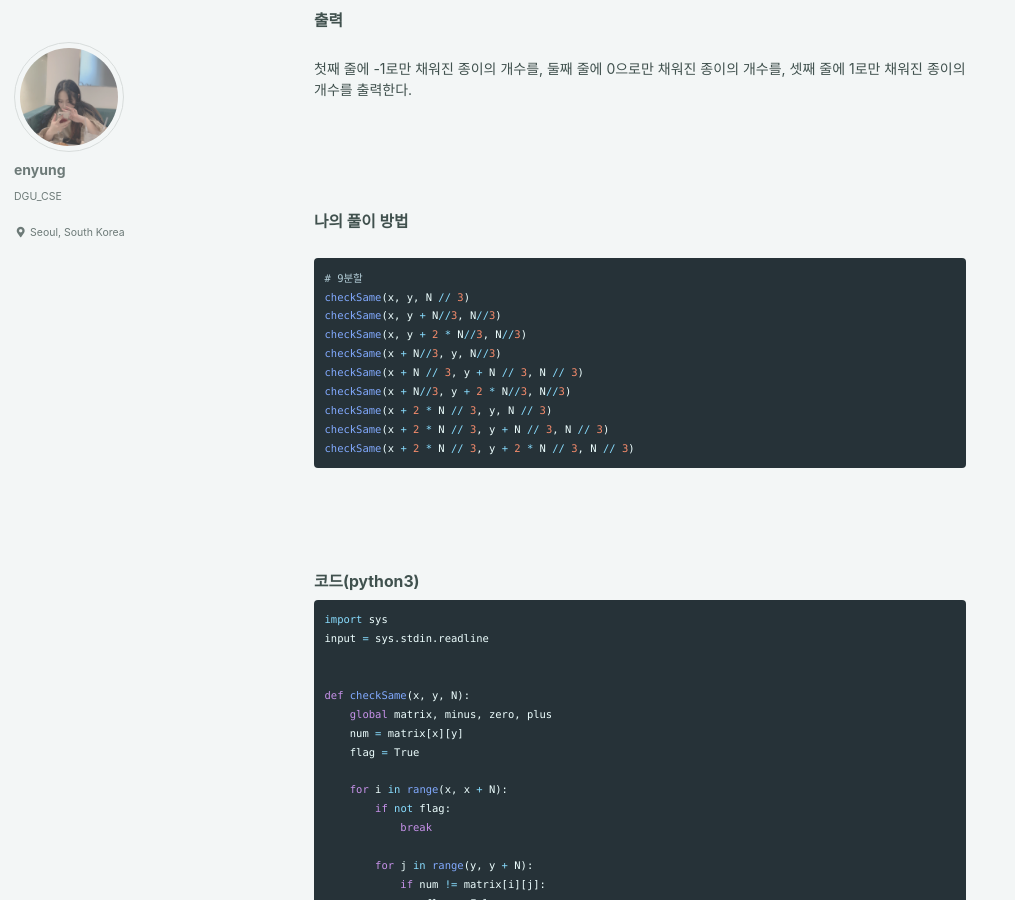
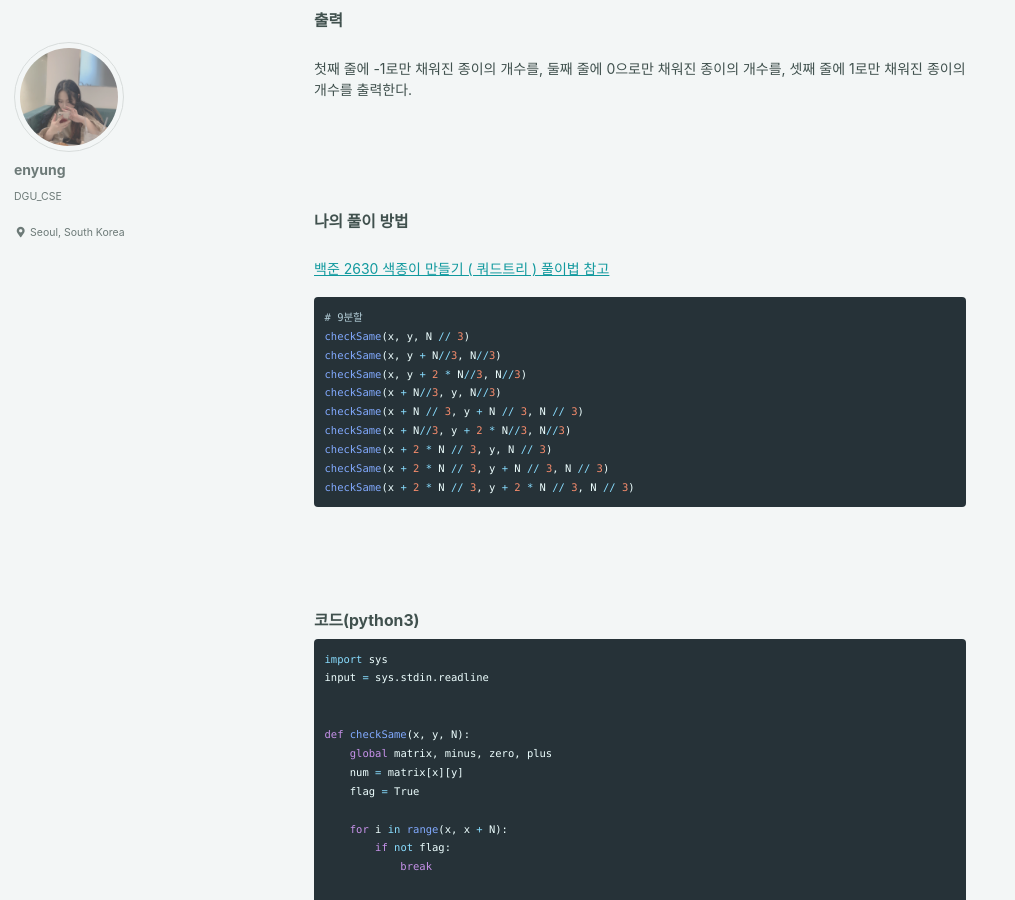
Before and after one commit to eyl056/enyungBlog, a Jekyll site: the page built from _posts/2021-03-28-백준1780.md, in a window 1280 px wide and 900 px high, scrolled down 752 px. Shown: the whole window, without its empty margins (0-1015 px from the left). Built offline with Jekyll 4.4.1, drawn with Linux system fonts in a browser that asks for light colours; cached includes are drawn as plain includes.

Commit message:
Update 2021-03-28-백준1780.md

````diff
--- a/_posts/2021-03-28-백준1780.md
+++ b/_posts/2021-03-28-백준1780.md
@@ -33,7 +33,7 @@ N×N크기의 행렬로 표현되는 종이가 있다. 종이의 각 칸에는 -
 
 ### 나의 풀이 방법<br>
 
-
+[백준 2630 색종이 만들기 ( 쿼드트리 ) 풀이법 참고](https://eyl056.github.io/enyungBlog/baekjoon/%EB%B0%B1%EC%A4%802630/)
 
 ```python
 # 9분할
````
